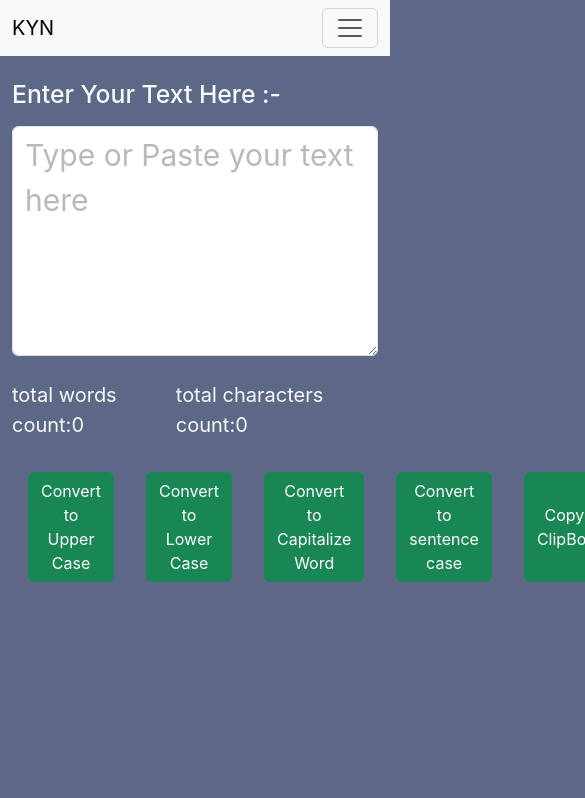
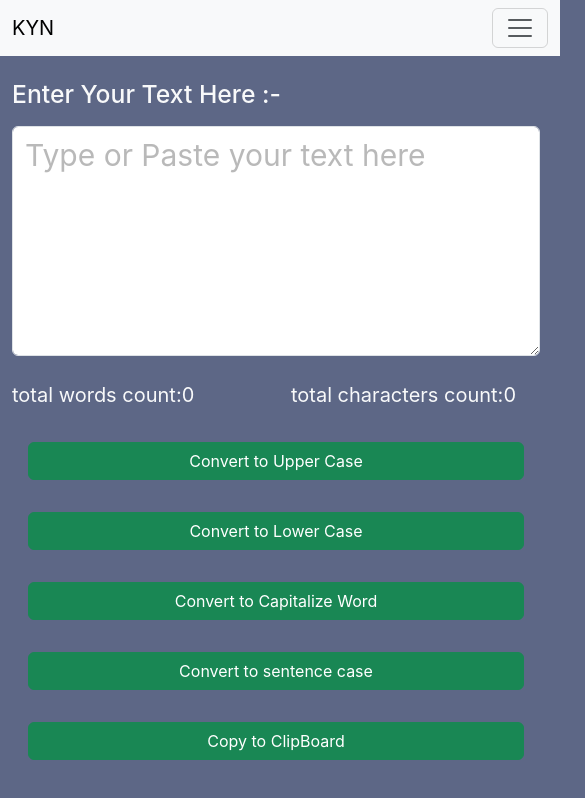
Before and after one commit to praful-36/Text-Convert, a React (Create React App) app: page / in a window 390 px wide. Shown: the top 798 px of the page, 585 px wide, since content can reach past the window. Built offline with nearby package versions, Linux system fonts and the light colour scheme.

Commit message:
Description of changes

```diff
--- a/src/App.css
+++ b/src/App.css
@@ -1,41 +1,3 @@
-.App {
-  text-align: center;
-}
-
-.App-logo {
-  height: 40vmin;
-  pointer-events: none;
-}
-
-@media (prefers-reduced-motion: no-preference) {
-  .App-logo {
-    animation: App-logo-spin infinite 20s linear;
-  }
-}
-
-.App-header {
-  background-color: #282c34;
-  min-height: 100vh;
-  display: flex;
-  flex-direction: column;
-  align-items: center;
-  justify-content: center;
-  font-size: calc(10px + 2vmin);
-  color: white;
-}
-
-.App-link {
-  color: #61dafb;
-}
-
-@keyframes App-logo-spin {
-  from {
-    transform: rotate(0deg);
-  }
-  to {
-    transform: rotate(360deg);
-  }
-}
 
 
 body{
@@ -50,3 +12,22 @@ body{
 .text-summary{
   font-size: 20px;
 }
+
+@media only screen and (max-width: 500px) {
+
+
+  .Navbar{
+    width: 35rem!important;
+  }
+
+
+
+.w-33{
+  width: 33rem;
+}
+
+.Case{
+  flex-direction: column;
+}
+
+}
--- a/src/compoents/Navbars.js
+++ b/src/compoents/Navbars.js
@@ -6,7 +6,7 @@ export default function Navbars(props) {
   return (
 
 
-    <nav className="navbar navbar-expand-lg bg-body-tertiary">
+    <nav className="navbar navbar-expand-lg bg-body-tertiary Navbar">
       <div className="container-fluid">
         <a className="navbar-brand" href="/">{props.title}</a>
         <button className="navbar-toggler" type="button" data-bs-toggle="collapse" data-bs-target="#navbarSupportedContent" aria-controls="navbarSupportedContent" aria-expanded="false" aria-label="Toggle navigation">
--- a/src/compoents/Textform.js
+++ b/src/compoents/Textform.js
@@ -60,11 +60,11 @@ export default function Textform() {
       <div className="container my-4">
         <div className="mb-3">
           <h2 className="my-3 text-light">Enter Your Text Here :-</h2>
-          <textarea className="form-control Textarea" id="exampleFormControlTextarea1" rows={9} value={text} onChange={handletext} placeholder='Type or Paste your text here' ></textarea>
+          <textarea className="form-control Textarea w-33" id="exampleFormControlTextarea1" rows={9} value={text} onChange={handletext} placeholder='Type or Paste your text here' ></textarea>
         </div>
       </div>
 
-      <div className="container my-4" >
+      <div className="container my-4 w-33" >
 
         <div className="text-summary d-flex justify-content-between my-3">
           <div className="total-words text-light">total words count:{text.split(" ").filter((element) => {
@@ -74,7 +74,7 @@ export default function Textform() {
           <div className="total-character text-light">total characters count:{text.length}</div>
         </div>
 
-        <div className="d-flex justify-content-around">
+        <div className="d-flex justify-content-around w-33 Case">
           <button className="btn btn-success mx-3 my-3" onClick={handleUpperclick}>Convert to Upper Case</button>
           <button className="btn btn-success mx-3 my-3" onClick={handleLowerclick}>Convert to Lower Case</button>
 
```
